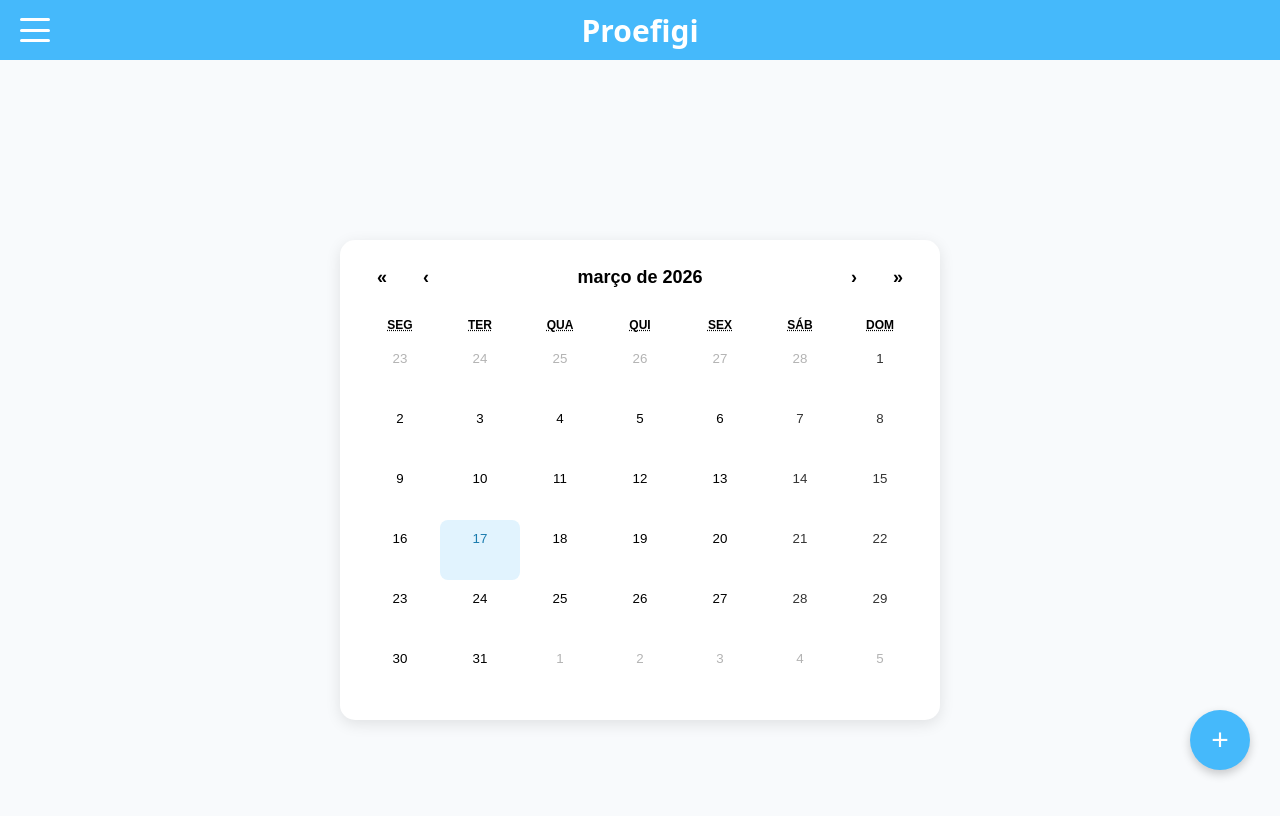
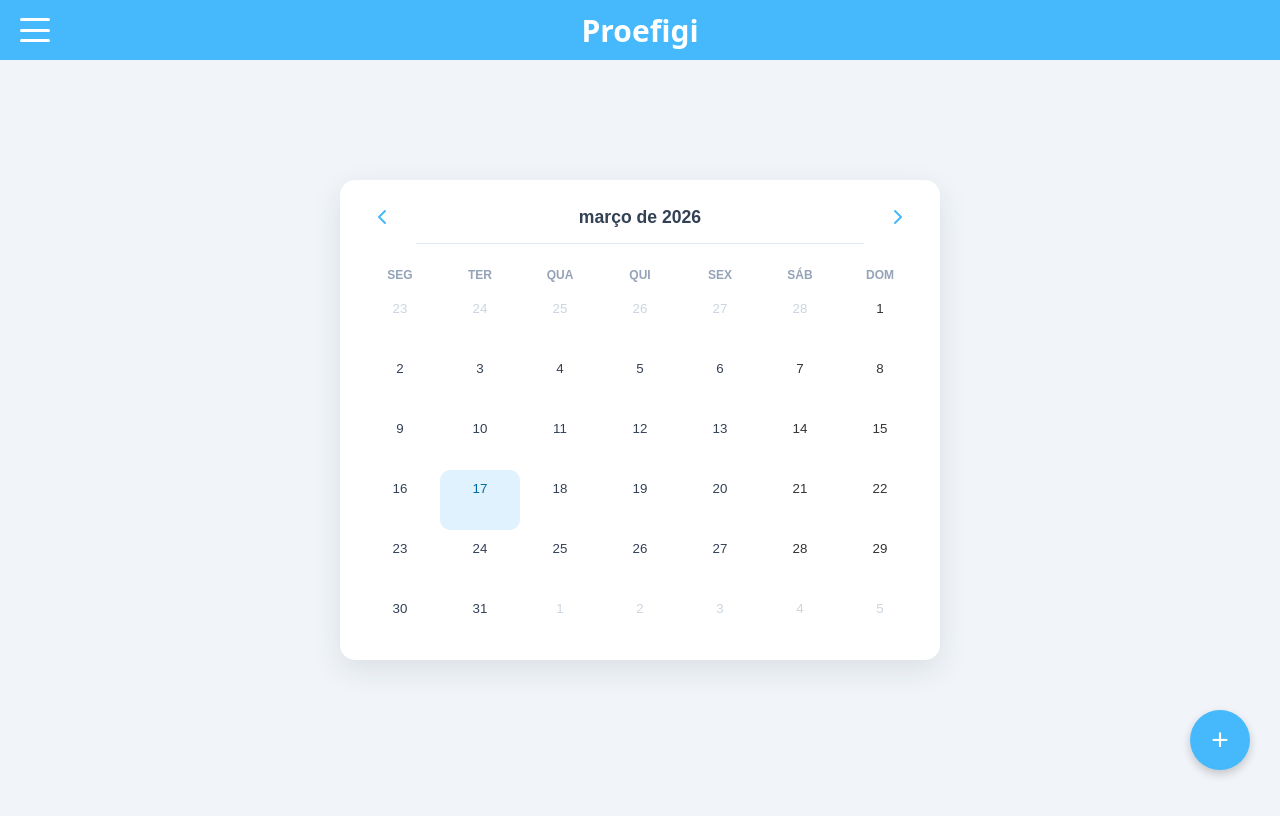
Before and after one commit to santtonas/proefigi, a React (Vite) app in the folder proefigi/: page / in a window 1280 px wide. Shown: the top 816 px of the page. Built offline with nearby package versions, Linux system fonts and the light colour scheme.

Commit message:
Ajustando o visual e corrigindo o menu lateral

```diff
--- a/proefigi/package.json
+++ b/proefigi/package.json
@@ -12,6 +12,7 @@
   "dependencies": {
     "@tsparticles/react": "^3.0.0",
     "@tsparticles/slim": "^3.9.1",
+    "lucide-react": "^0.577.0",
     "react": "^19.2.0",
     "react-calendar": "^6.0.0",
     "react-dom": "^19.2.0",
--- a/proefigi/src/components/Header/index.tsx
+++ b/proefigi/src/components/Header/index.tsx
@@ -1,12 +1,19 @@
 import './style.css';
 import { Link } from 'react-router-dom';
-import React, { useState } from 'react';
 
-function Header(){
-    const [menuAberto, setMenuAberto] = useState(false);
-    return(
+// 1. Avisamos ao arquivo que ele vai receber essas duas informações do Layout
+interface HeaderProps {
+  menuAberto: boolean;
+  setMenuAberto: (aberto: boolean) => void;
+}
+
+// 2. Colocamos as propriedades aqui dentro dos parênteses
+function Header({ menuAberto, setMenuAberto }: HeaderProps) {
+
+  return (
     <header className="cabecalho-principal">
-            <Link className="Nome" to="/Tela_inicial">Proefigi</Link>
+      <Link className="Nome" to="/">Proefigi</Link>
+
       <button
         className={`botao-hamburger ${menuAberto ? 'aberto' : ''}`}
         onClick={() => setMenuAberto(!menuAberto)}
@@ -16,9 +23,8 @@ function Header(){
         <span className="linha"></span>
       </button>
 
-
     </header>
-    )
+  );
 }
 
 export default Header;
--- a/proefigi/src/components/Header/style.css
+++ b/proefigi/src/components/Header/style.css
@@ -6,6 +6,7 @@ header {
   height: 60px;
   background-color: #45B9FB;
   position: relative; /* 👇 ISSO É IMPORTANTE: Avisa ao botão que ele deve respeitar este header */
+  z-index: 1000;
 }
 
 .Nome {
--- /dev/null
+++ b/proefigi/src/components/Layout/index.tsx
@@ -0,0 +1,19 @@
+import { useState } from 'react';
+import { Outlet } from 'react-router-dom';
+import Header from '../Header';
+import Nav from '../Nav';
+
+export default function Layout() {
+  const [menuAberto, setMenuAberto] = useState(false);
+
+  return (
+    <div className="layout-global">
+      <Header menuAberto={menuAberto} setMenuAberto={setMenuAberto} />
+      <Nav menuAberto={menuAberto} setMenuAberto={setMenuAberto} />
+
+      <main className="conteudo-da-pagina">
+        <Outlet />
+      </main>
+    </div>
+  );
+}
--- a/proefigi/src/components/Nav/index.tsx
+++ b/proefigi/src/components/Nav/index.tsx
@@ -1,8 +1,37 @@
-import "./style.css";
+import './style.css';
+import { X, Home, Calendar, Settings, LogOut } from 'lucide-react';
 
-function Nav(){
-    return(
+// Isso avisa ao TypeScript que o Nav também vai receber as informações
+interface NavProps {
+  menuAberto: boolean;
+  setMenuAberto: (aberto: boolean) => void;
+}
 
-    )
+function Nav({ menuAberto, setMenuAberto }: NavProps) {
+  return (
+    <>
+      {menuAberto && (
+        <div className="overlay-menu" onClick={() => setMenuAberto(false)}></div>
+      )}
+
+      <nav className={`sidebar ${menuAberto ? 'aberta' : ''}`}>
+        <div className="sidebar-cabecalho">
+          <h2>Menu</h2>
+
+        </div>
+
+        <ul className="sidebar-links">
+          <li><a href="#"><Home size={20} /> Início</a></li>
+          <li><a href="#"><Calendar size={20} /> Minhas Tarefas</a></li>
+          <li><a href="#"><Settings size={20} /> Configurações</a></li>
+        </ul>
+
+        <div className="sidebar-rodape">
+          <button className="botao-sair"><LogOut size={20} /> Sair</button>
+        </div>
+      </nav>
+    </>
+  );
 }
+
 export default Nav;
--- a/proefigi/src/pages/Tela_inicial/index.tsx
+++ b/proefigi/src/pages/Tela_inicial/index.tsx
@@ -2,6 +2,7 @@ import './style.css';
 import React, { useState } from 'react';
 import Calendar from 'react-calendar';
 import 'react-calendar/dist/Calendar.css';
+import { ChevronLeft, ChevronRight } from 'lucide-react'; // Importe os ícones
 
 type ValuePiece = Date | null;
 type Value = ValuePiece | [ValuePiece, ValuePiece];
@@ -140,9 +141,12 @@ export function Tela_inicial() {
 
   return (
     <>
-      <main className="conteudo-principal">
+      <main className="conteudo-principal" style={{ marginTop: '-30px' }}>
         <div className="conteiner-calendario">
-          <Calendar onChange={setDate} value={date} tileContent={renderTileContent} showFixedNumberOfWeeks={true} calendarType="iso8601" locale="pt-BR" onClickDay={aoClicarNoDia}/>
+          <Calendar onChange={setDate} value={date} tileContent={renderTileContent} showFixedNumberOfWeeks={true} calendarType="iso8601" locale="pt-BR" onClickDay={aoClicarNoDia} prevLabel={<ChevronLeft size={24} color="#45B9FB" />}
+  nextLabel={<ChevronRight size={24} color="#45B9FB" />} prev2Label={null}
+  next2Label={null}/>
+
         </div>
       </main>
 
--- a/proefigi/src/pages/Tela_inicial/style.css
+++ b/proefigi/src/pages/Tela_inicial/style.css
@@ -2,7 +2,7 @@ body {
   margin: 0;
   padding: 0;
   min-height: 100vh;
-  background-color: #F8FAFC; /* A cor que você quer no fundo todo */
+  background-color: #F1F5F9; /* A cor que você quer no fundo todo */
   overflow: hidden;
 }
 
@@ -17,24 +17,72 @@ body {
   display: flex;
   justify-content: center;
   align-items: center;
-  min-height: 100vh;
-  background-color: #F8FAFC;
+  height: calc(100vh - 60px);
+  margin: 0;
+  padding: 0;
+  min-height: auto !important;
+  background-color: #F1F5F9;
   font-family: sans-serif;
+  flex: 1;
 
   flex-direction: column; /* Coloca os itens em coluna (um debaixo do outro) */
   gap: 30px;
+  width: 100%;
 }
 
 .container-calendario {
   background-color: #ffffff;
   padding: 40px;
   border-radius: 12px;
-  box-shadow: 0 4px 12px rgba(0, 0, 0, 0.1);
+
   text-align: center;
   min-width: 300px;
 
 }
 
+/* Container que agrupa contador e bolinhas */
+.container-indicadores {
+  position: absolute;
+  bottom: 6px; /* Cola o conjunto na base da célula */
+  left: 0;
+  right: 0;
+  display: flex;
+  flex-direction: column; /* Empilha: contador em cima, bolinhas embaixo */
+  align-items: center;    /* Centraliza os dois horizontalmente */
+  gap: 2px;               /* Espacinho entre o número e as bolinhas */
+  pointer-events: none;
+}
+
+/* O número (+1) */
+.contador-tarefas {
+  font-size: 0.62rem;
+  font-weight: 800;
+  color: #64748b;
+  line-height: 1;
+  /* Garante que ele não tenha margens sobrando */
+  margin: 0;
+}
+
+/* O grupo de bolinhas */
+.bolinhas-wrapper {
+  display: flex;
+  justify-content: center;
+  gap: 3px;
+}
+
+.bolinha {
+  width: 5px;
+  height: 5px;
+  border-radius: 50%;
+}
+
+/* Ajuste para o número do dia (ex: 21) não bater no contador */
+.react-calendar__tile {
+  padding-top: 8px !important;
+  display: flex !important;
+  flex-direction: column !important;
+  justify-content: flex-start !important; /* Mantém o dia 21 lá no topo */
+}
 
 
 
@@ -46,7 +94,7 @@ body {
   max-width: 90vw;
   border-radius: 15px;
   border: none !important;
-  box-shadow: 0 4px 15px rgba(0, 0, 0, 0.1);
+  box-shadow: 0 10px 30px rgba(30, 41, 59, 0.1);
   padding: 20px;
   background-color: #ffffff;
   display: flex;
@@ -59,6 +107,12 @@ body {
   background-color: #45B9FB !important;
   color: white !important;
   border-radius: 8px;
+}
+
+/* Remove os botões de navegação dupla (pular ano) */
+.react-calendar__navigation__prev2-button,
+.react-calendar__navigation__next2-button {
+  display: none !important;
 }
 
 /* 3. Efeito quando passa o mouse por cima de um dia */
@@ -74,6 +128,20 @@ body {
   border-radius: 8px;
 }
 
+.react-calendar__month-view__weekdays {
+  text-transform: uppercase;
+  font-weight: 600;
+  font-size: 0.8rem;
+  color: #94a3b8 !important; /* Um cinza claro para não brigar com os números */
+  text-decoration: none !important;
+}
+
+/* Remove aquele sublinhado chato que aparece em alguns navegadores */
+.react-calendar__month-view__weekdays__weekday abbr {
+  text-decoration: none !important;
+  border-bottom: none !important;
+}
+
 
 .react-calendar__month-view__days__day--weekend {
   color: #333333 !important;
@@ -87,6 +155,27 @@ body {
 
 .react-calendar__tile--active.react-calendar__month-view__days__day--weekend {
   color: white !important;
+}
+
+
+
+.react-calendar__tile {
+  font-weight: 500;
+  color: #334155; /* Cor suave para os números */
+  padding: 1.5em 0.5em !important; /* Dá um respiro entre os números */
+}
+
+/* Números de outros meses (vizinhos) */
+.react-calendar__month-view__days__day--neighboringMonth {
+  color: #cbd5e1 !important; /* Deixa bem clarinho os dias que não são deste mês */
+}
+
+/* O dia de hoje */
+.react-calendar__tile--now {
+  background: #e0f2fe !important; /* Azul clarinho de fundo */
+  color: #0369a1 !important;     /* Azul escuro no número */
+  border-radius: 10px;
+  font-weight: 700;
 }
 
 
@@ -125,14 +214,88 @@ body {
   transition: 0.2s;
 }
 
-/* Deixando o cabeçalho do mês (Ex: Março de 2026) maior também */
-.react-calendar__navigation button {
-  font-size: 18px;
-  font-weight: bold;
-  min-width: 44px;
+
+
+
+/* Garante que o título do mês fique bem centralizado agora que os botões sumiram */
+.react-calendar__navigation {
+  display: flex;
+  justify-content: space-between;
+  align-items: center;
+  position: relative;
+  margin-bottom: 20px;
+  padding-bottom: 10px;
 }
 
+/* Criando a linha centralizada que ocupa apenas 80% da largura */
+.react-calendar__navigation::after {
+  content: "";
+  position: absolute;
+  bottom: 0;
+  left: 10%; /* Recuo da esquerda */
+  right: 10%; /* Recuo da direita */
+  height: 1px;
+  background-color: #e2e8f0; /* Cinza bem suave */
+}
 
+/* As setas (<<, <, >, >>) */
+.react-calendar__navigation button {
+ background: none !important;
+  border: none !important;
+  min-width: 44px;
+  height: 44px;
+  display: flex !important;
+  align-items: center;
+  justify-content: center;
+  cursor: pointer;
+  transition: all 0.2s ease;
+}
+
+.react-calendar__navigation__prev-button,
+.react-calendar__navigation__next-button {
+background: #ffffff !important;
+  border-radius: 12px !important;
+  border: none !important;
+  min-width: 44px;
+  height: 44px;
+  display: flex !important;
+  align-items: center;
+  justify-content: center;
+  cursor: pointer;
+  margin: 0 10px;
+
+  /* Mantém sem sombra */
+
+
+  /* Transição suave para aumentar e dar sombra */
+  transition: all 0.3s cubic-bezier(0.4, 0, 0.2, 1); /* Transição mais "premium" */
+  transform: scale(1);
+}
+
+/* Efeito ao passar o mouse apenas nas setas */
+.react-calendar__navigation__prev-button:hover,
+.react-calendar__navigation__next-button:hover {
+ background-color: #ffffff !important; /* Mantém o fundo branco */
+
+ transform: scale(1.05);
+  /* 👇 ADICIONE O EFEITO DE AUMENTAR E A SOMBRA 👇 */
+
+ box-shadow: 0 8px 20px rgba(30, 41, 59, 0.12) !important;
+}
+
+.react-calendar__navigation button:hover {
+  background-color: #f8fafc !important;
+  transform: translateY(-1px);
+  box-shadow: 0 4px 12px rgba(0, 0, 0, 0.1);
+}
+
+.react-calendar__navigation__label {
+ font-weight: 600 !important;
+  font-size: 1.1rem !important;
+  color: #334155 !important;
+  pointer-events: none; /* Deixa o título "quieto", sem hover ou clique */
+  flex-grow: 1;
+}
 
 
 /*Bolinhas tarefas*/
@@ -160,6 +323,7 @@ body {
   position: fixed;
   bottom: 30px;
   right: 30px;
+  z-index: 99;
   width: 60px;
   height: 60px;
   border-radius: 50%;
@@ -188,7 +352,7 @@ body {
   display: flex;
   justify-content: center;
   align-items: center;
-  z-index: 1000;
+  z-index: 2000;
 }
 
 /* A caixinha branca onde vai ficar o formulário */
--- a/proefigi/src/routes.jsx
+++ b/proefigi/src/routes.jsx
@@ -1,19 +1,19 @@
-import {BrowserRouter, Routes, Route} from 'react-router-dom';
+import { BrowserRouter, Routes, Route } from 'react-router-dom';
+import { Tela_inicial } from './pages/Tela_inicial';
+import Layout from './components/Layout'; // Sem as chaves {}
 
-import Header from './components/Header';
-import {Tela_inicial} from './pages/Tela_inicial';
+function RoutesApp() {
+  return (
+    <BrowserRouter>
+      <Routes>
 
+        <Route element={<Layout />}>
+          <Route path="/" element={<Tela_inicial />} />
+        </Route>
 
-function RoutesApp(){
-    return(
-        <BrowserRouter>
-        <Header/>
-         <Routes>
-            <Route path="/" element={ <Tela_inicial/> }/>
-         </Routes>
-        </BrowserRouter>
-
-    )
+      </Routes>
+    </BrowserRouter>
+  );
 }
 
 export default RoutesApp;
```
Also changed, not shown: proefigi/src/components/Nav/style.css (+82 -0 lines), 1 other file (tests, documents, lock files or other folders). Lines whose indentation alone changed are shown as unchanged.
